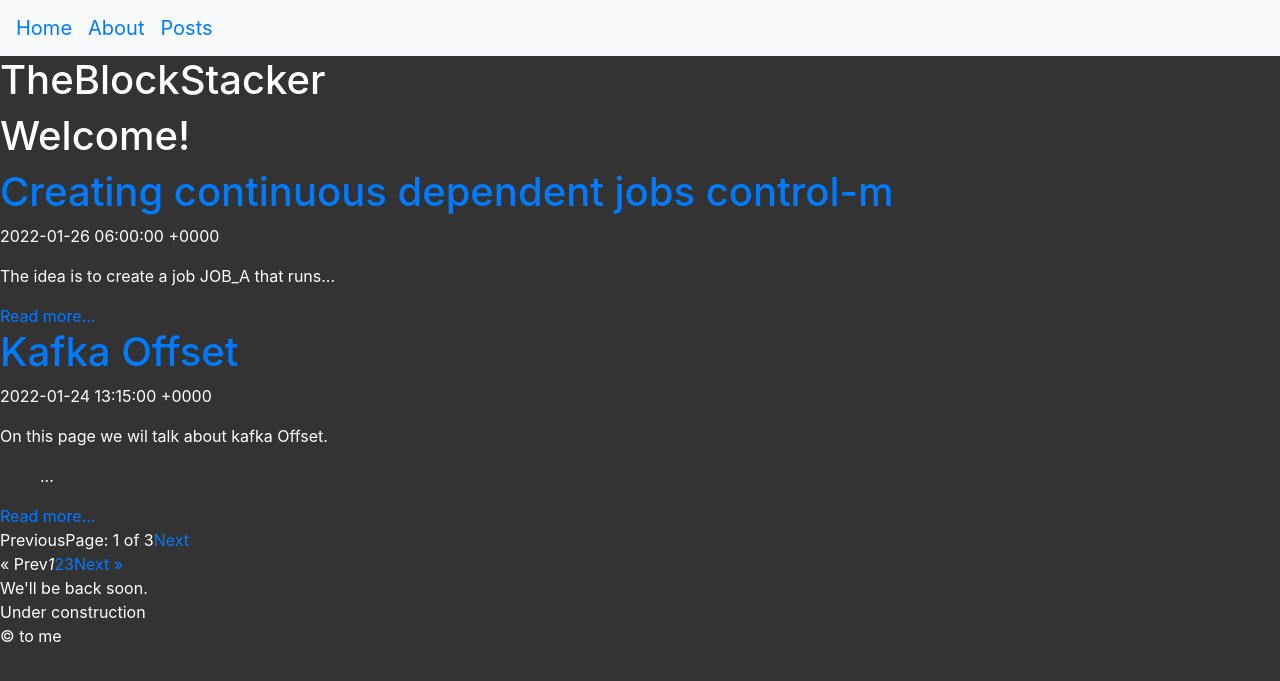
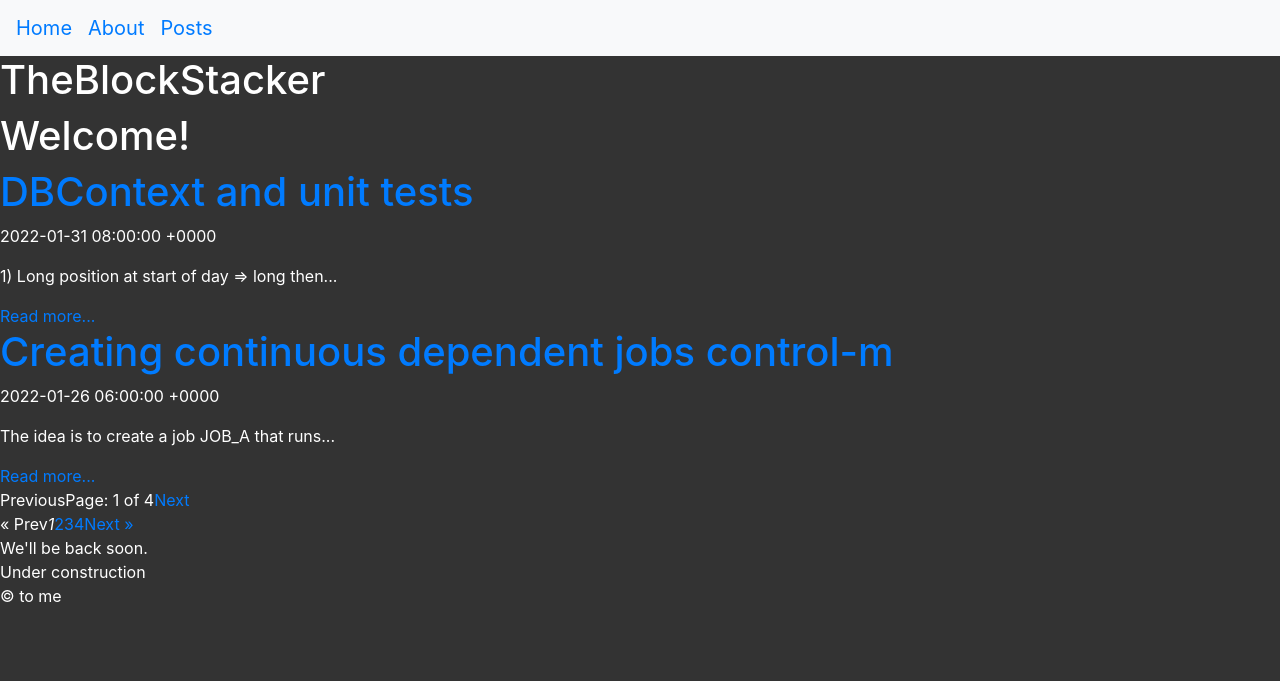
Before and after one commit to ChanStacker/chanstacker.github.io, a Jekyll site: the page built from index.html, in a window 1280 px wide. Shown: the top 681 px of the page. Built offline with Jekyll 4.4.1, drawn with Linux system fonts in a browser that asks for light colours; the list of posts is cut into pages by our own code.

Commit message:
TBS-2: bit about kafka, ef, fifo

```diff
--- a/_posts/2020-10-31-floating-point.markdown
+++ b/_posts/2020-10-31-floating-point.markdown
@@ -2,7 +2,7 @@
 layout: default
 title:  "Floating point"
 date:   2020-11-25 12:00:00 +0100
-categories: techarticle
+categories: .Net
 ---
 
 A floating point is represented within a fixed number of bytes.
--- a/_posts/2022-01-21-kafka-into.markdown
+++ b/_posts/2022-01-21-kafka-into.markdown
@@ -2,7 +2,7 @@
 layout: default
 title:  "Kafka Intro"
 date:   2022-01-21 12:00:00 +0100
-categories: techarticle
+categories: Kafka
 ---
 
 The components of Kakfa: consumer, producer, broker and zookeeper.  Diagrams below shows how they glue together:
--- a/_posts/2022-01-21-kafka-offset.markdown
+++ b/_posts/2022-01-21-kafka-offset.markdown
@@ -2,7 +2,7 @@
 layout: default
 title:  "Kafka Offset"
 date:   2022-01-24 14:15:00 +0100
-categories: techarticle
+categories: Kafka
 ---
 
 On this page we wil talk about kafka Offset.
--- a/_posts/2022-01-21-kafka-producer.markdown
+++ b/_posts/2022-01-21-kafka-producer.markdown
@@ -2,7 +2,7 @@
 layout: default
 title:  "Kafka Producer"
 date:   2022-01-21 12:00:00 +0100
-categories: techarticle
+categories: Kafka
 ---
 
 On this page we wil talk about kafka producer.
--- a/_posts/2022-01-26-controlm_loop.markdown
+++ b/_posts/2022-01-26-controlm_loop.markdown
@@ -2,7 +2,7 @@
 layout: default
 title:  "Creating continuous dependent jobs control-m"
 date:   2022-01-26 07:00:00 +0100
-categories: techarticle
+categories: Kafka
 ---
 
 The idea is to create a job JOB_A that runs on a recurrent schedule and on successful run, will kick off another job JOB_B.
--- /dev/null
+++ b/_posts/2022-01-31-intradyfifo.markdown
@@ -0,0 +1,9 @@
+---
+layout: default
+title:  "DBContext and unit tests"
+date:   2022-01-31 09:00:00 +0100
+categories: FIFO Accounting
+---
+
+1) Long position at start of day => long then short position load
+2) Short position at start of day => short position then long position load
```
